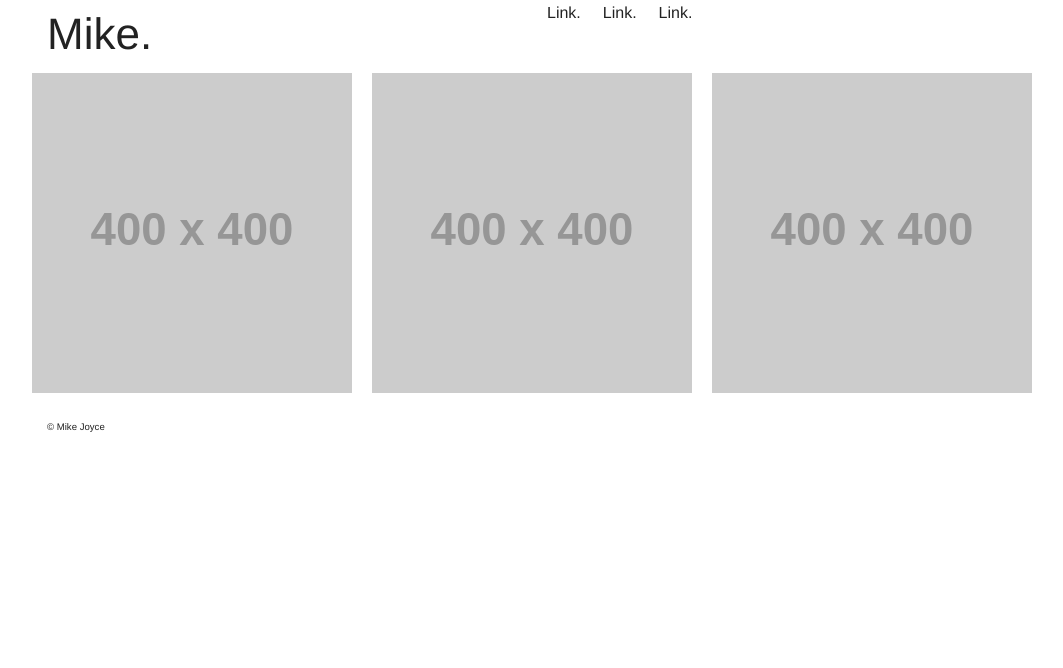
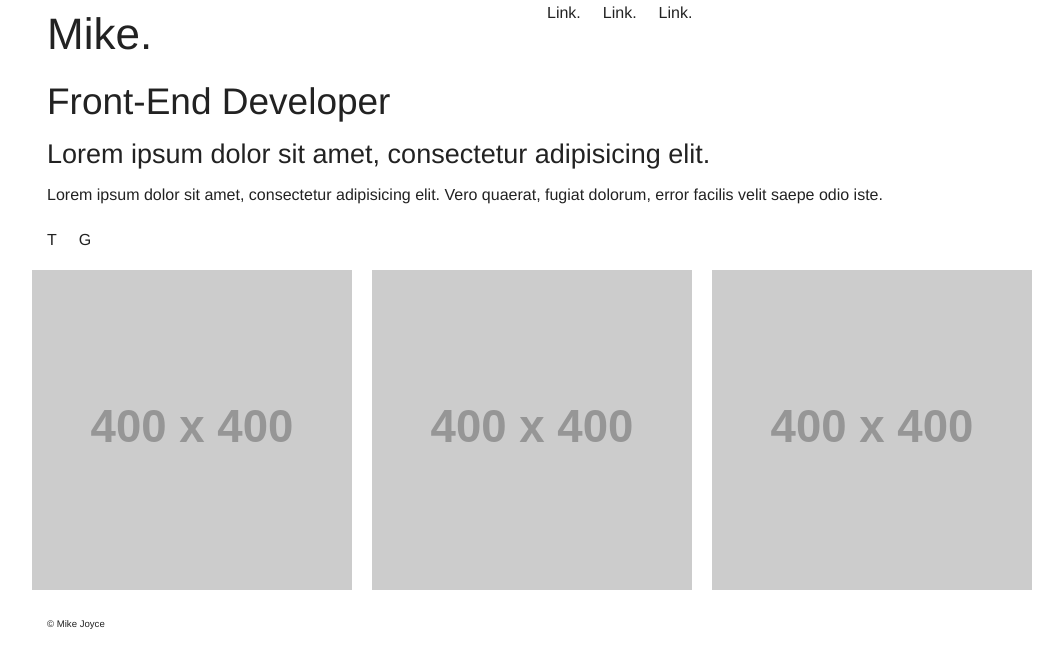
Before and after one commit to mikejoyceio/portfolio-template, a plain HTML site: page index.html in a window 1280 px wide. Shown: the whole page, without its empty margins (108-1171 px from the left). Drawn offline with nearby package versions, Linux system fonts and the light colour scheme; placeholder pictures from the web are drawn by us.

Commit message:
Added h2,h3,p,ul elements to feature div

```diff
--- a/index.html
+++ b/index.html
@@ -61,8 +61,13 @@
     <div class="feature">
       <div class="row">
         <div class="large-12 column">
-
-        </div>
+          <h2>Front-End Developer</h2>
+          <h3>Lorem ipsum dolor sit amet, consectetur adipisicing elit.</h3>
+          <p>Lorem ipsum dolor sit amet, consectetur adipisicing elit. Vero quaerat, fugiat dolorum, error facilis velit saepe odio iste.
+          <ul class="inline-list">
+            <li>T</li>
+            <li>G</li>
+          </ul>
       </div>
     </div>
     <!-- /Feature -->
```
